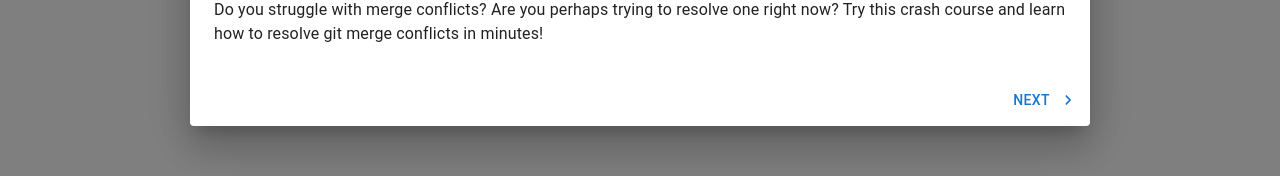
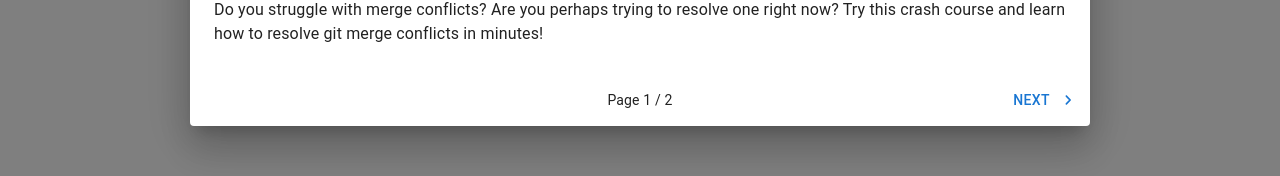
Before and after one commit to SaahirM/Learn-Git-Conflicts, a Next.js app: page / in a window 1280 px wide. Shown: the part 370-546 px from the top of the page. Built offline with nearby package versions, Linux system fonts and the light colour scheme.

Commit message:
show page number on dialogs

```diff
--- a/src/components/LessonDialog.tsx
+++ b/src/components/LessonDialog.tsx
@@ -1,11 +1,13 @@
 "use client";
 
 import {
+    Box,
     Button,
     Dialog,
     DialogActions,
     DialogContent,
-    DialogTitle
+    DialogTitle,
+    Typography
 } from "@mui/material";
 import NavigateBeforeRoundedIcon from "@mui/icons-material/NavigateBeforeRounded";
 import NavigateNextRoundedIcon from "@mui/icons-material/NavigateNextRounded";
@@ -56,8 +58,25 @@ export default function LessonDialog({
             <DialogTitle>{title}</DialogTitle>
             <DialogContent>{CurrPageContent}</DialogContent>
             <DialogActions>
-                {page > 0 && PrevBtn}
-                {page < dialogPages.length - 1 ? NextBtn : LastBtn}
+                <Box
+                    width="calc(100% / 3)"
+                    display="flex"
+                    justifyContent="start"
+                >
+                    {page > 0 && PrevBtn}
+                </Box>
+                <Box
+                    width="calc(100% / 3)"
+                    display="flex"
+                    justifyContent="center"
+                >
+                    <Typography variant="body2">
+                        Page {page + 1} / {dialogPages.length}
+                    </Typography>
+                </Box>
+                <Box width="calc(100% / 3)" display="flex" justifyContent="end">
+                    {page < dialogPages.length - 1 ? NextBtn : LastBtn}
+                </Box>
             </DialogActions>
         </Dialog>
     );
```
